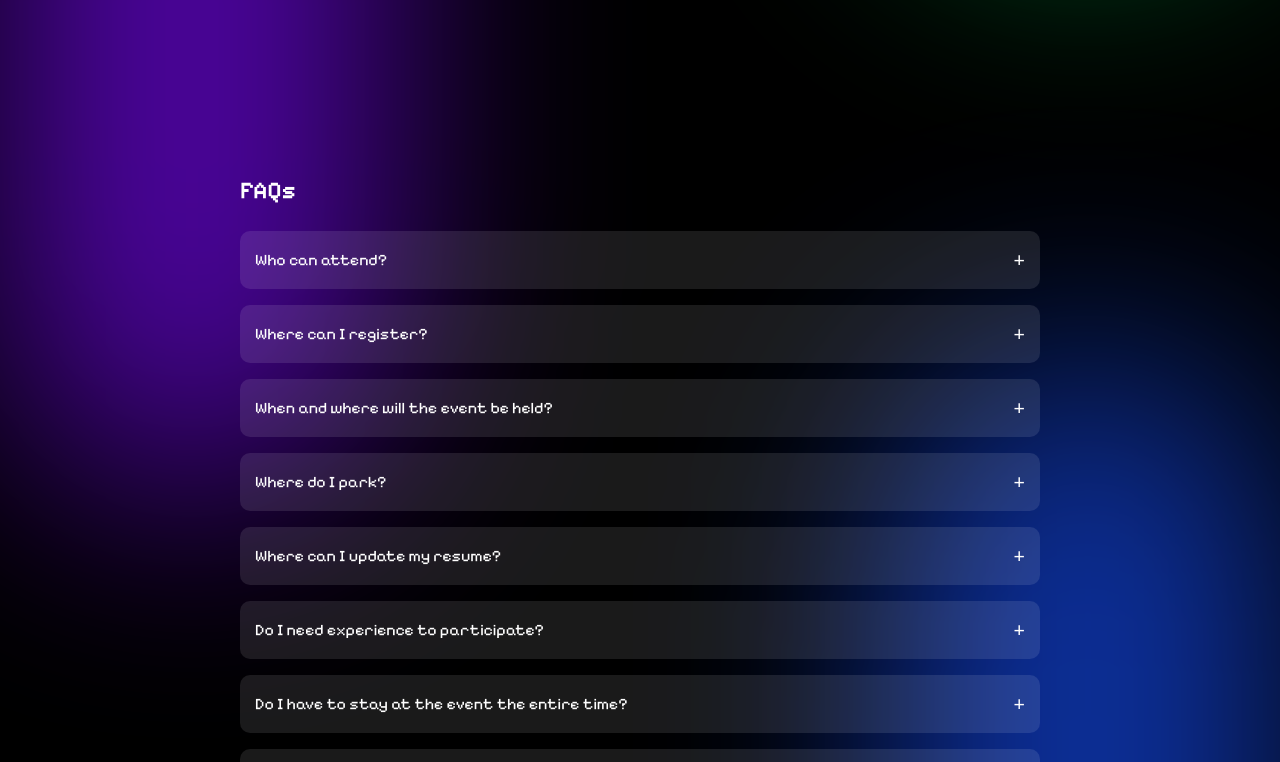
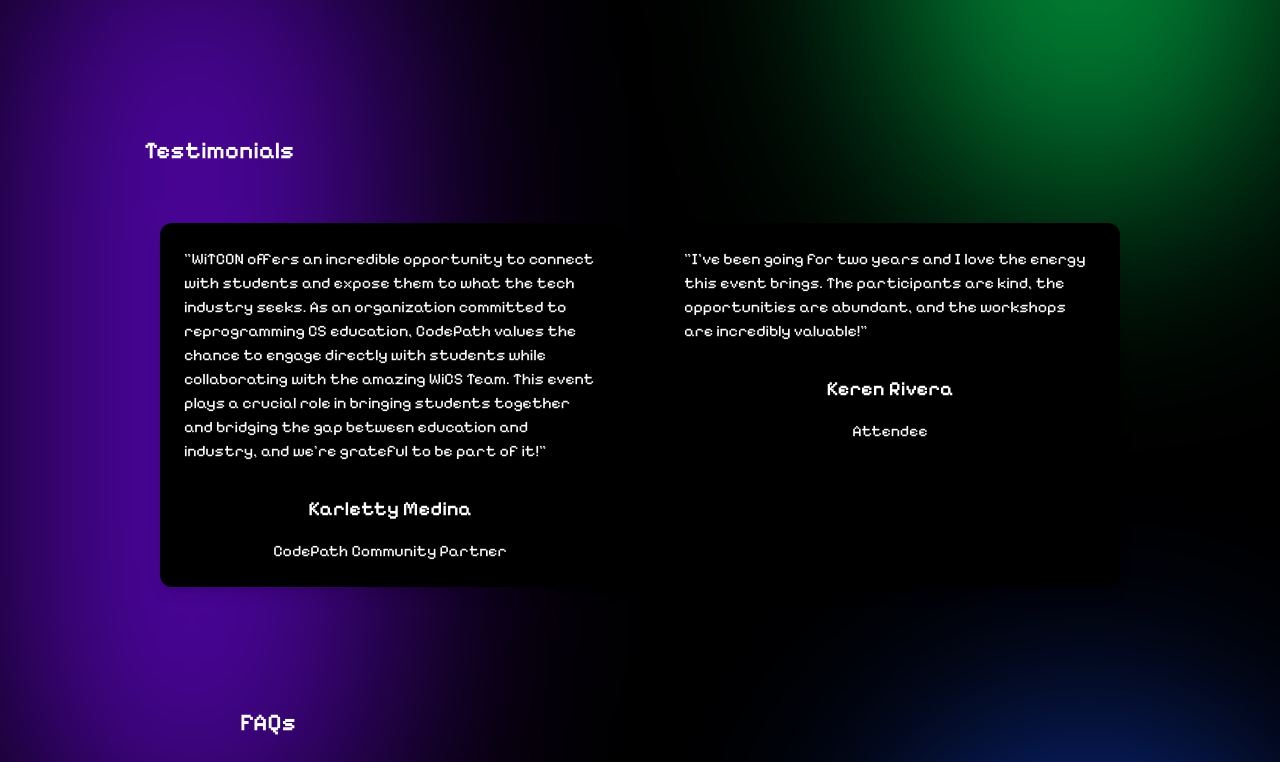
Before and after one commit to wicsfiu/witcon-2025, a React (Vite) app: page / in a window 1280 px wide. Shown: the part 1660-2422 px from the top of the page. Built offline with nearby package versions, Linux system fonts and the light colour scheme.

Commit message:
Testimonials Added

```diff
--- a/src/App.jsx
+++ b/src/App.jsx
@@ -5,6 +5,7 @@ import './navBar.css';
 import Countdown from './sections/Countdown.jsx';
 import WhatIsWitcon from './sections/WhatIsWitCon';
 import FAQs from './sections/FAQs';
+import Testimonials from './sections/Testimonials.jsx';
 import Instagram from './assets/Instagram.png';
 import LinkedIn from './assets/Linkedin.png';
 import Twitter from './assets/Twitter.png';
@@ -40,6 +41,7 @@ function App() {
           <div className="WhatIsWitCon text-base text-white font-[Pixelify_Sans]">
             <WhatIsWitcon />
           </div>
+          <div className="Testimonials text-base text-white font-[Pixelify_sans]"> <Testimonials/></div>
           <Homepage />
         </div>
       <div>
--- /dev/null
+++ b/src/sections/Testimonials.jsx
@@ -0,0 +1,38 @@
+import React, { useState } from 'react';
+import Subtitle from "../components/text/Subtitle";
+import Text from "../components/text/Text";
+
+const testimonials = [
+    {
+        name: "Karletty Medina",
+        title: "CodePath Community Partner",
+        quote: "WiTCON offers an incredible opportunity to connect with students and expose them to what the tech industry seeks. As an organization committed to reprogramming CS education, CodePath values the chance to engage directly with students while collaborating with the amazing WiCS Team. This event plays a crucial role in bringing students together and bridging the gap between education and industry, and we’re grateful to be part of it!",
+    },
+    {
+        name: "Keren Rivera",
+        title: "Attendee",
+        quote: "I’ve been going for two years and I love the energy this event brings. The participants are kind, the opportunities are abundant, and the workshops are incredibly valuable!",
+    },
+];
+
+export default function TestimonialCarousel() {
+    return (
+        <section className="mb-10 grid place-content-center gap-y-10 max-xl:grid-cols-1 max-w-screen-lg mx-auto px-4 pt-6">
+            <div>
+                <Subtitle className="flex space-x-3 py-10 place-content-center">
+                Testimonials
+                </Subtitle>
+            </div>
+            <div className="w-full max-w-30xl mx-auto grid grid-cols-1 sm:grid-cols-1 md:grid-cols-2 gap-10 p-4">
+                {testimonials.map((testimonial, index) => (
+                    <div key={index}
+                         className="p-6 bg-black bg-opacity-70 shadow-lg rounded-xl flex flex-col items-center space-y-4 hover:scale-105 transition-transform duration-300">
+                        <Text className="text-lg text-black-800 italic">"{testimonial.quote}"</Text>
+                        <h3 className="mt-4 text-xl font-semibold">{testimonial.name}</h3>
+                        <Text className="text-black-600">{testimonial.title}</Text>
+                    </div>
+                ))}
+            </div>
+        </section>
+    );
+}
```
